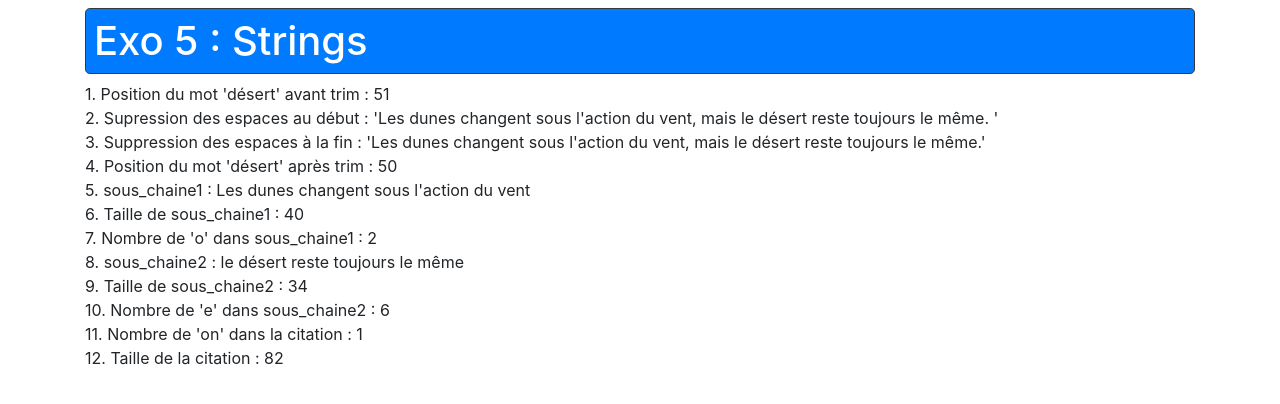
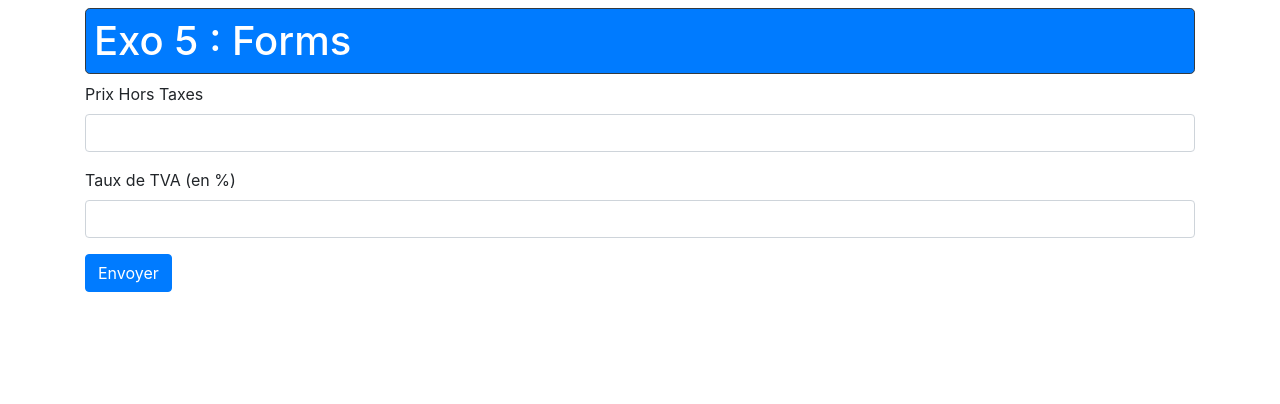
Before and after one commit to Cozmoss/mon-superbe-site, a PHP site: page /8-forms/exo5/index.php in a window 1280 px wide. Shown: the part 56-460 px from the top of the page. Run offline with PHP 8.4, Linux system fonts and the light colour scheme.

Commit message:
Ajout exo cas pratique + forms

```diff
--- a/6-cas-pratique/exo2/process.php
+++ b/6-cas-pratique/exo2/process.php
@@ -7,23 +7,18 @@ if (isset($_POST["submit"])) {
 	switch ($operation) {
 		case "add":
 			$resultat = $nombre1 + $nombre2;
-			$operateur = "+";
 			break;
 		case "sub":
 			$resultat = $nombre1 - $nombre2;
-			$operateur = "-";
 			break;
 		case "mul":
 			$resultat = $nombre1 * $nombre2;
-			$operateur = "*";
 			break;
 		case "div":
 			if ($nombre2 != 0) {
 				$resultat = $nombre1 / $nombre2;
-				$operateur = "/";
 			} else {
 				$resultat = "Erreur : Division par zéro";
-				$operateur = "/";
 			}
 			break;
 		default:
--- a/8-forms/exo5/index.php
+++ b/8-forms/exo5/index.php
@@ -1,55 +1,58 @@
 <?php ob_start(); //NE PAS MODIFIER
-$titre = "Exo 5 : Strings";
+$titre = "Exo 5 : Forms";
 
 //Mettre le nom du titre de la page que vous voulez
 ?>
 
-<?php
-$citation =
-    " Les dunes changent sous l'action du vent, mais le désert reste toujours le même. ";
+<form action="" method="post">
+	<div class="form-group">
+		<label for="ht">Prix Hors Taxes</label>
+		<input type="text" name="ht" class='form-control' value="<?= isset($_POST["ht"])
+  	? htmlspecialchars($_POST["ht"])
+  	: "" ?>">
+	</div>
+	<div class="form-group">
+		<label for="tva">Taux de TVA (en %)</label>
+		<input type="number" name="tva" class='form-control' value="<?= isset(
+  	$_POST["tva"],
+  )
+  	? htmlspecialchars($_POST["tva"])
+  	: "" ?>">
+	</div>
+	<button class="btn btn-primary" name="submit">Envoyer</button>
 
-$pos_desert_avant = strpos($citation, "désert");
-echo "1. Position du mot 'désert' avant trim : $pos_desert_avant<br>";
+	<?php if (isset($_POST["submit"])) {
+ 	$ht = floatval(
+ 		str_replace(",", ".", htmlspecialchars(trim($_POST["ht"]))),
+ 	);
+ 	$tva = floatval(htmlspecialchars(trim($_POST["tva"])));
+ 	if ($ht > 0 && $tva > 0) {
 
-$citation = ltrim($citation);
-echo "2. Supression des espaces au début : '$citation'<br>";
-
-$citation = rtrim($citation);
-echo "3. Suppression des espaces à la fin : '$citation'<br>";
-
-$pos_desert_apres = strpos($citation, "désert");
-echo "4. Position du mot 'désert' après trim : $pos_desert_apres<br>";
-
-$sous_chaine1 = substr($citation, 0, strpos($citation, ","));
-echo "5. sous_chaine1 : $sous_chaine1<br>";
-
-$taille_sous_chaine1 = strlen($sous_chaine1);
-echo "6. Taille de sous_chaine1 : $taille_sous_chaine1<br>";
-
-$nb_o_sous_chaine1 = substr_count($sous_chaine1, "o");
-echo "7. Nombre de 'o' dans sous_chaine1 : $nb_o_sous_chaine1<br>";
-
-$sous_chaine2 = substr(
-    $citation,
-    strpos($citation, "le désert"),
-    strpos($citation, ".") - strpos($citation, "le désert"),
-);
-echo "8. sous_chaine2 : $sous_chaine2<br>";
-
-$taille_sous_chaine2 = strlen($sous_chaine2);
-echo "9. Taille de sous_chaine2 : $taille_sous_chaine2<br>";
-
-$nb_e_sous_chaine2 = substr_count($sous_chaine2, "e");
-echo "10. Nombre de 'e' dans sous_chaine2 : $nb_e_sous_chaine2<br>";
-
-$nb_on_citation = substr_count($citation, "on");
-echo "11. Nombre de 'on' dans la citation : $nb_on_citation<br>";
-
-$taille_citation = strlen($citation);
-echo "12. Taille de la citation : $taille_citation<br>";
-?>
-
-
+ 		$montant_tva = ($ht * $tva) / 100;
+ 		$ttc = $ht + $montant_tva;
+ 		?>
+			<div class="form-group mt-3">
+				<label>Montant de la TVA</label>
+				<input type="text" class="form-control" value="<?= number_format(
+    	$montant_tva,
+    	2,
+    	",",
+    	" ",
+    ) ?>" readonly>
+			</div>
+			<div class="form-group">
+				<label>Prix TTC</label>
+				<input type="text" class="form-control" value="<?= number_format(
+    	$ttc,
+    	2,
+    	",",
+    	" ",
+    ) ?>" readonly>
+			</div>
+			<?php
+ 	}
+ } ?>
+</form>
 
 
 
```
Also changed, not shown: 6-cas-pratique/exo2/index.php (+10 -10 lines), 8-forms/exo1/index.php (+37 -11 lines), 8-forms/exo2/index.php (+4 -16 lines), 8-forms/exo3/enregistrer.php (added, +22 -0 lines), 8-forms/exo3/index.php (+24 -12 lines), 8-forms/exo6/index.php (+7 -19 lines), 8-forms/exo6/process.php (added, +22 -0 lines).
